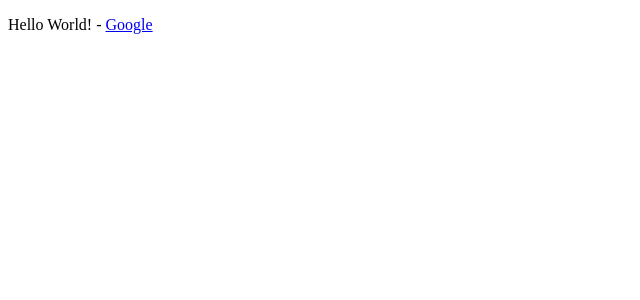
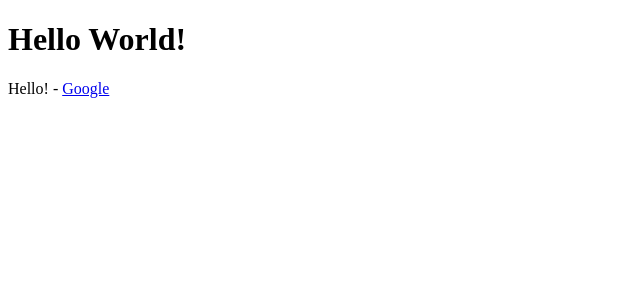
Before and after one commit to mikeliketool/vue-fundamentals, a Vue app: page / in a window 1280 px wide. Shown: the top 300 px of the page, without its empty margins (0-640 px from the left). Built offline with nearby package versions, Linux system fonts and the light colour scheme.

Commit message:
v-once example
use v-once to make sure the initial reference to the header is not updated when the title is updated in the future

```diff
--- a/src/components/HelloWorld.vue
+++ b/src/components/HelloWorld.vue
@@ -1,5 +1,6 @@
 <template>
   <div class="hello">
+    <h1 v-once>{{ title }}</h1>
     <p>{{ sayHello() }} - <a v-bind:href="link">Google</a></p>
   </div>
 </template>
@@ -15,6 +16,7 @@ export default {
   },
   methods: {
     sayHello() {
+      this.title='Hello!'
       return this.title;
     }
   }
```
